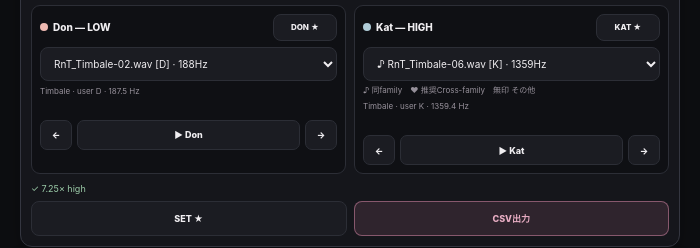
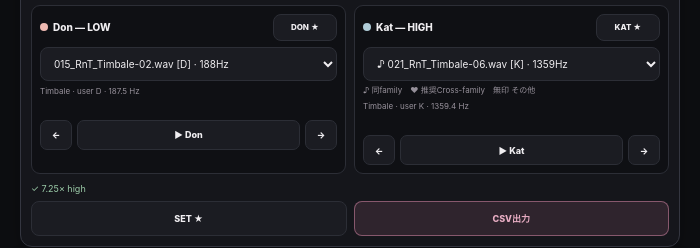
Before and after one commit to demon-mami/CreateSE, a plain HTML site: page index.html in a window 1280 px wide. Shown: the part 270-518 px from the top of the page, 290-990 px from the left. Drawn offline with Linux system fonts and the light colour scheme; a script that the page names is missing.

Commit message:
Load candidate numbering and favorite highlighting

```diff
--- a/index.html
+++ b/index.html
@@ -144,6 +144,7 @@
   <script src="./object-timeline-v2.js?v=viewer-exact-20260819"></script>
   <script src="./lab.js?v=0.2"></script>
   <script src="./pair-ranking.js?v=0.5"></script>
+  <script src="./candidate-numbering.js?v=0.1"></script>
   <script src="./chart-loader.js?v=0.2"></script>
 </body>
 </html>
```
